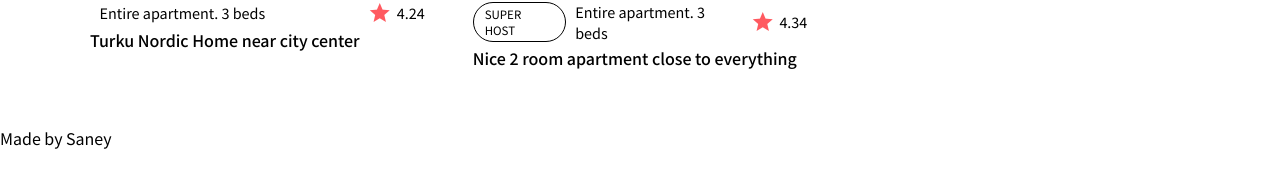
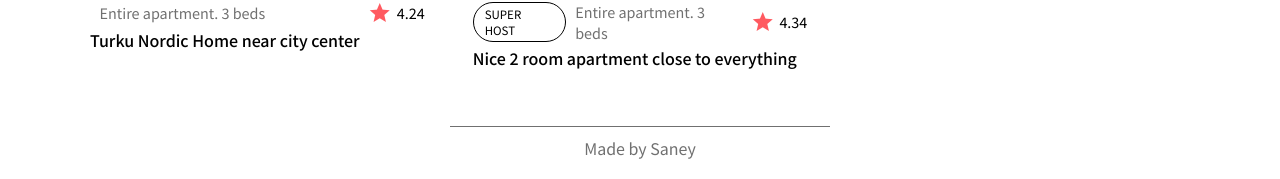
Before and after one commit to Magnuscake/windbnb, a React (Create React App) app: page / in a window 1280 px wide. Shown: the part 1715-1894 px from the top of the page. Built offline with nearby package versions, Linux system fonts and the light colour scheme.

Commit message:
Added footer and made color change to stay list type information

```diff
--- a/src/components/Footer/Footer.js
+++ b/src/components/Footer/Footer.js
@@ -3,12 +3,28 @@ import styled from 'styled-components';
 
 const Wrapper = styled.div`
   width: 100%;
-  margin-top: 1.5rem;
-  padding: 2rem 0;
+  height: 50px;
+  margin-top: 3rem;
+  display: flex;
+  flex-direction: column;
+  justify-content: space-evenly;
+  align-items: center;
+  color: #707070;
+
+  div {
+    width: 380px;
+    height: 1px;
+    background: #707070;
+  }
 `;
 
 const Footer = () => {
-  return <Wrapper>Made by Saney</Wrapper>;
+  return (
+    <Wrapper>
+      <div></div>
+      <p>Made by Saney</p>
+    </Wrapper>
+  );
 };
 
 export default Footer;
--- a/src/components/StaysList/StaysListItem/StaysListItem.js
+++ b/src/components/StaysList/StaysListItem/StaysListItem.js
@@ -30,6 +30,7 @@ const Container = styled.div`
     &__type {
       flex-grow: 2;
       padding: 0 0.6rem;
+      color: #707070;
     }
 
     &__rating {
```
